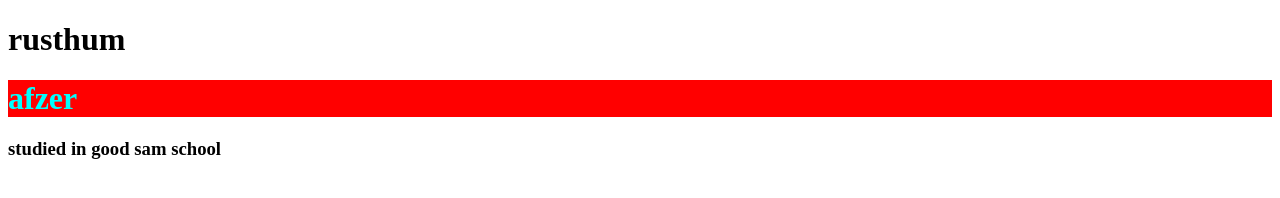
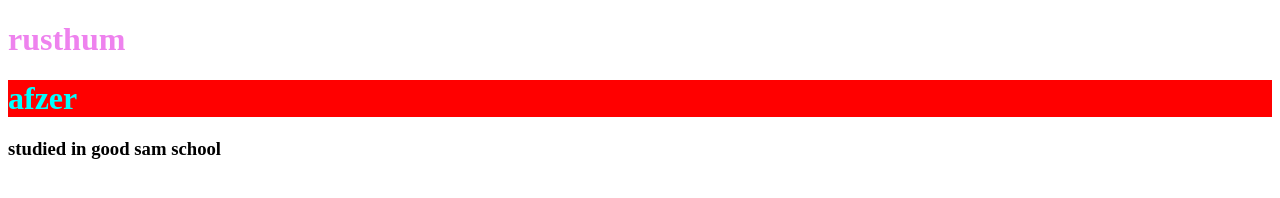
Before and after one commit to mohammedrusthum/rrusthum, a plain HTML site: page index.html in a window 1280 px wide. Drawn offline with Linux system fonts and the light colour scheme.

Commit message:
rusthum color changed

```diff
--- a/index.html
+++ b/index.html
@@ -6,7 +6,7 @@
     <title>Document</title>
 </head>
 <body>
-    <h1>rusthum</h1>
+    <h1 style="color: violet; cursor: pointer;">rusthum</h1>
     <h1 style="background-color: red; color: aqua;">afzer</h1>
     <h3>studied in good sam school</h3>
 </body>
```
